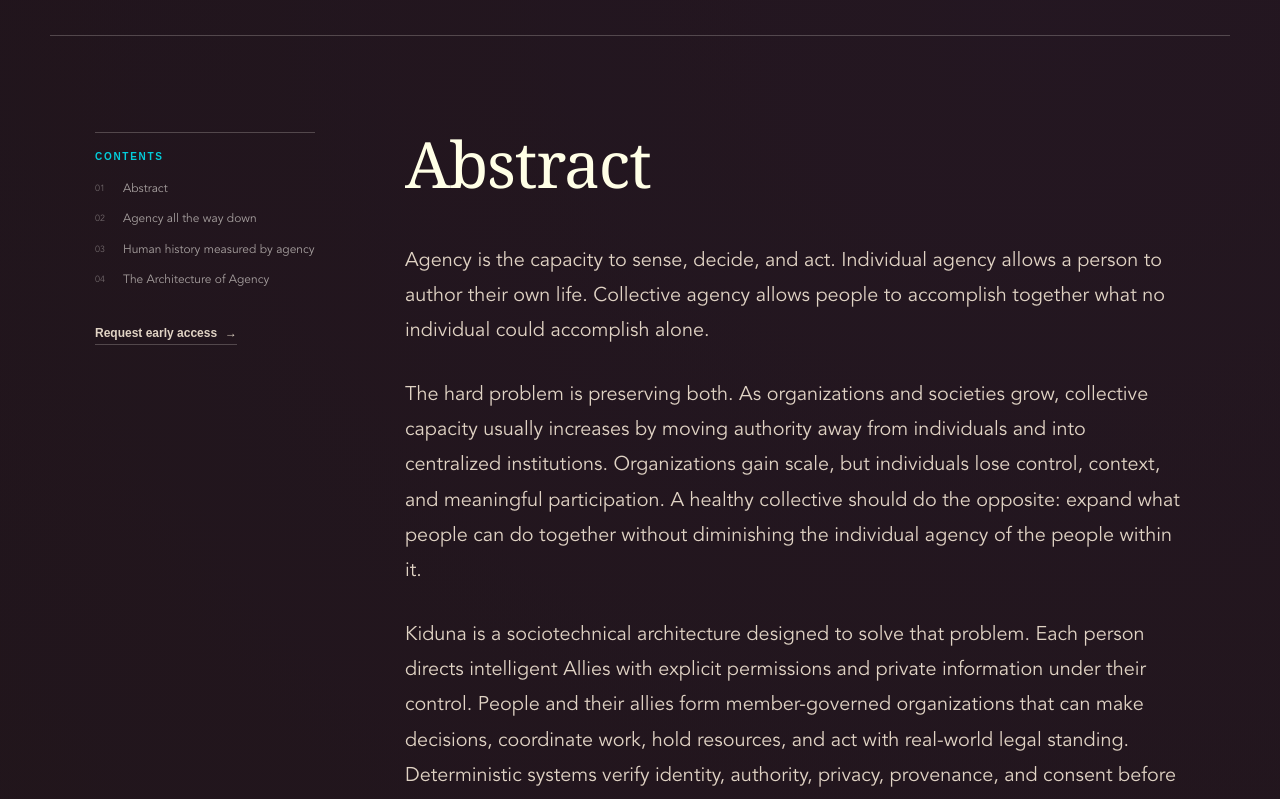
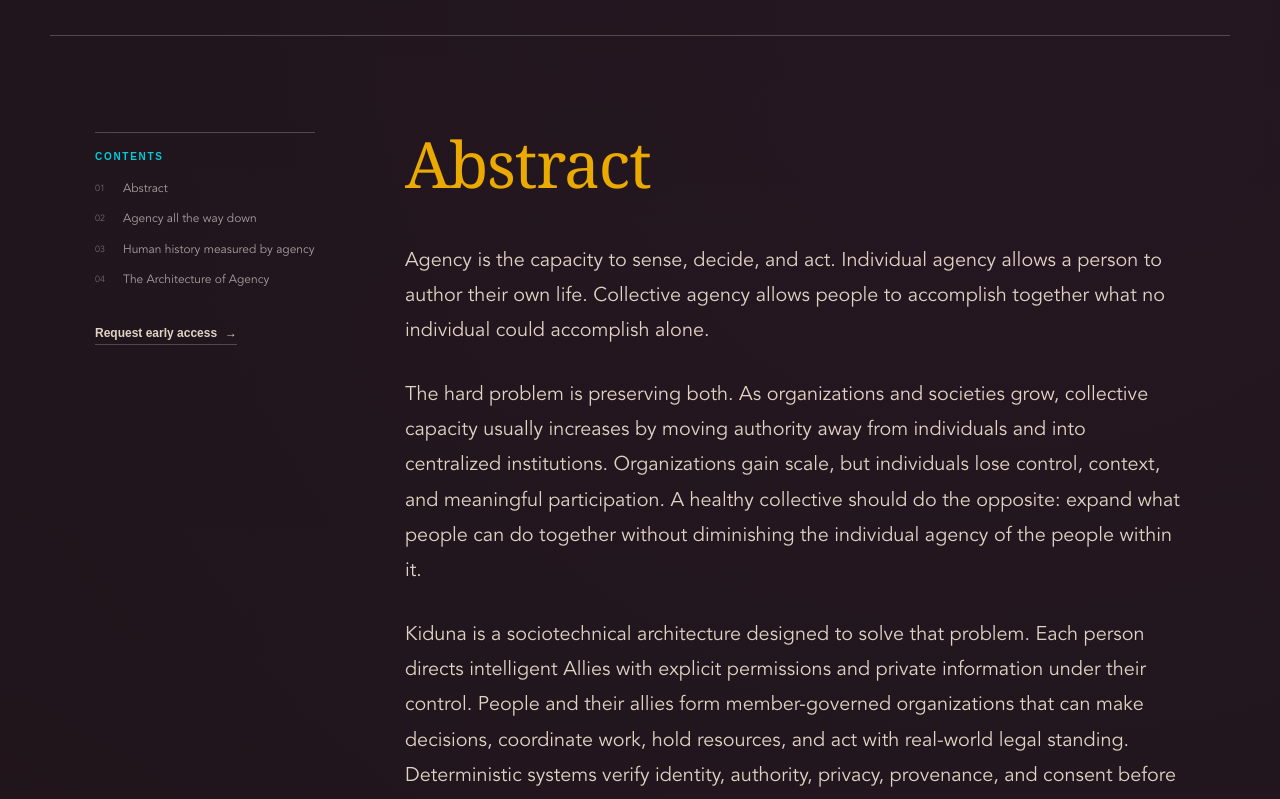
Before and after one commit to uncle-psy/kiduna, a Next.js app: page /nightpaper in a window 1280 px wide. Shown: the part 800-1599 px from the top of the page. Built offline with nearby package versions, Linux system fonts and the light colour scheme; a web font is replaced by a local one.

Commit message:
Make Nightpaper section headers gold

```diff
--- a/app/nightpaper/nightpaper.module.css
+++ b/app/nightpaper/nightpaper.module.css
@@ -157,7 +157,7 @@
 
 .section h2 {
   margin: 0 0 46px;
-  color: var(--fg);
+  color: #EAAA00;
   font-size: clamp(44px, 5vw, 70px);
   line-height: 1;
   letter-spacing: -.018em;
@@ -512,7 +512,7 @@
   .section { padding: .5in 0 0; scroll-margin: 0; }
   .section + .section { margin-top: .45in; border-color: #aaa; break-before: page; }
   .section h2, .section h3, .section strong { color: #111; }
-  .section h2 { margin-bottom: .28in; font-size: 30pt; }
+  .section h2 { margin-bottom: .28in; color: #9f7418; font-size: 30pt; }
   .section h3 { margin: .34in 0 .14in; color: #007f88; font-size: 13pt; font-weight: 700; break-after: avoid; }
   .section h3 span { color: #007f88; }
   .section p { margin-bottom: .16in; orphans: 3; widows: 3; }
```
